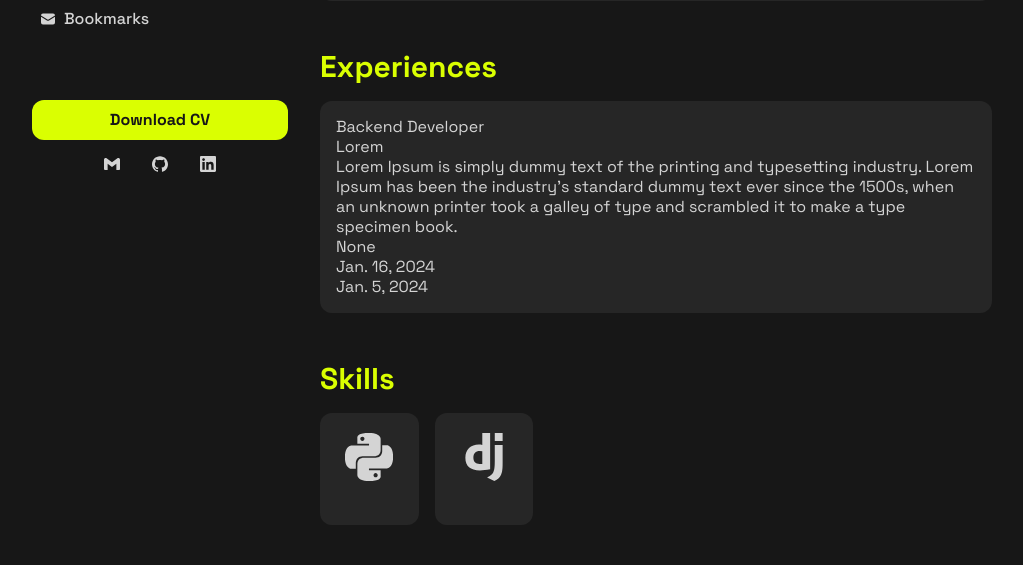
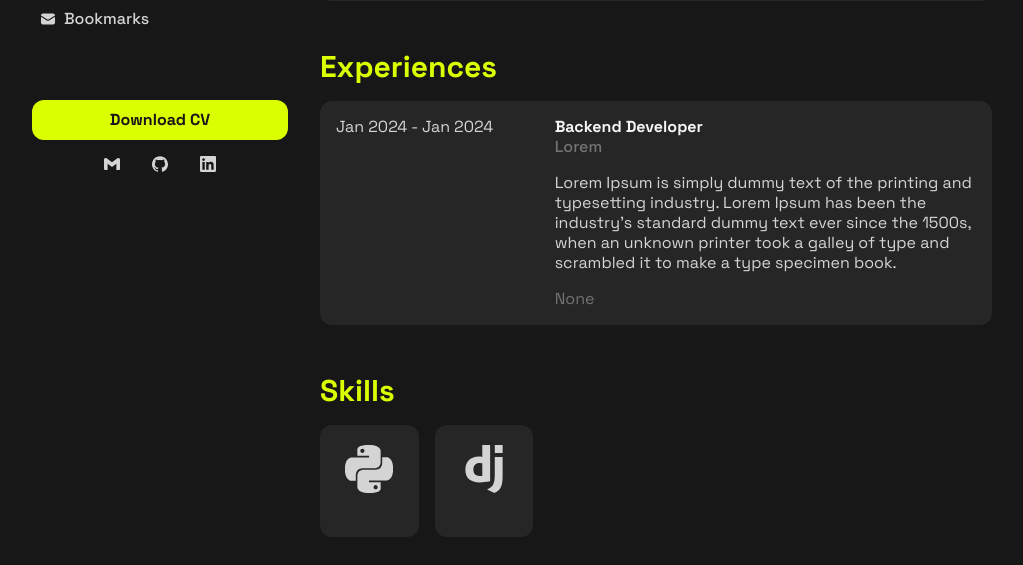
Before and after one commit to tyronejosee/project_portfolio, a Django app: page / in a window 1280 px wide. Shown: the part 588-1153 px from the top of the page, without its empty margins (128-1151 px from the left). Run offline with Django 5.2, Linux system fonts and the light colour scheme; data comes from the database, SQL or seed files in the repository; both versions use the stored data as it was after the commit.

Commit message:
Update experiences section.

```diff
--- a/static/css/output.css
+++ b/static/css/output.css
@@ -982,6 +992,10 @@ video {
 
 .static {
   position: static;
+}
+
+.col-span-2 {
+  grid-column: span 2 / span 2;
 }
 
 .mb-4 {
@@ -1133,6 +1165,26 @@ video {
 .text-gray-500 {
   --tw-text-opacity: 1;
   color: rgb(107 114 128 / var(--tw-text-opacity));
+}
+
+.text-chartreuse-400 {
+  --tw-text-opacity: 1;
+  color: rgb(218 255 1 / var(--tw-text-opacity));
+}
+
+.text-neutral-500 {
+  --tw-text-opacity: 1;
+  color: rgb(115 115 115 / var(--tw-text-opacity));
+}
+
+.text-neutral-700 {
+  --tw-text-opacity: 1;
+  color: rgb(64 64 64 / var(--tw-text-opacity));
+}
+
+.text-neutral-400 {
+  --tw-text-opacity: 1;
+  color: rgb(163 163 163 / var(--tw-text-opacity));
 }
 
 ::-webkit-scrollbar {
--- a/templates/base/landing.html
+++ b/templates/base/landing.html
@@ -31,17 +31,24 @@
   {% endfor %}
 </section>
 
-<!-- Work Experiences -->
+<!-- Experiences -->
 <section class="section pt-12" id="experiences-section">
   <h2 class="section__title">Experiences</h2>
   {% for experience in experiences %}
-  <article class="box p-4">
-    <span class="block">{{ experience.job_title }}</span>
-    <span class="block">{{ experience.company }}</span>
-    <span class="block">{{ experience.description }}</span>
-    <span class="block">{{ experience.skill_id.name }}</span>
-    <span class="block">{{ experience.start_date }}</span>
-    <span class="block">{{ experience.end_date }}</span>
+  <article class="bg-neutral-800 rounded-xl p-4 grid grid-cols-3 gap-4">
+    <div>
+      <span>
+        {{ experience.start_date|date:"M Y" }} - {{ experience.end_date|date:"M Y" }}
+      </span>
+    </div>
+    <div class="col-span-2 space-y-4">
+      <div>
+        <h3 class="text__bold">{{ experience.job_title }}</h3>
+        <span class="block text-neutral-500 text__medium">{{ experience.company }}</span>
+      </div>
+      <p>{{ experience.description }}</p>
+      <span class="block text-neutral-500">{{ experience.skill_id.name }}</span>
+    </div>
   </article>
   {% endfor %}
 </section>
```
Also changed, not shown: other parts of static/css/output.css (+39 -0 lines), db.sqlite3.
